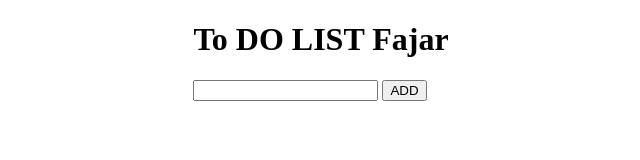
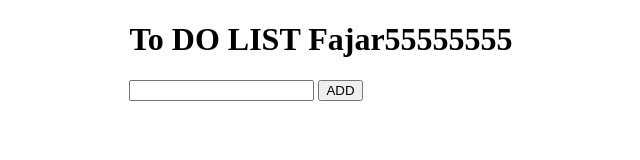
Before and after one commit to Fajarns15/mentor-simulation, a plain HTML site: page index.html in a window 1280 px wide. Shown: the whole page, without its empty margins (319-959 px from the left). Drawn offline with Linux system fonts and the light colour scheme.

Commit message:
Update index.html

```diff
--- a/index.html
+++ b/index.html
@@ -7,7 +7,7 @@
     <link rel="stylesheet" href="index.css">
   </head>
   <body>
-    <h1>To DO LIST Fajar</h1>
+    <h1>To DO LIST Fajar55555555</h1>
     <form action="" class="form-task" label="form">
       <input type="text" class="input-form">
       <button type="submit">ADD</button>
```
